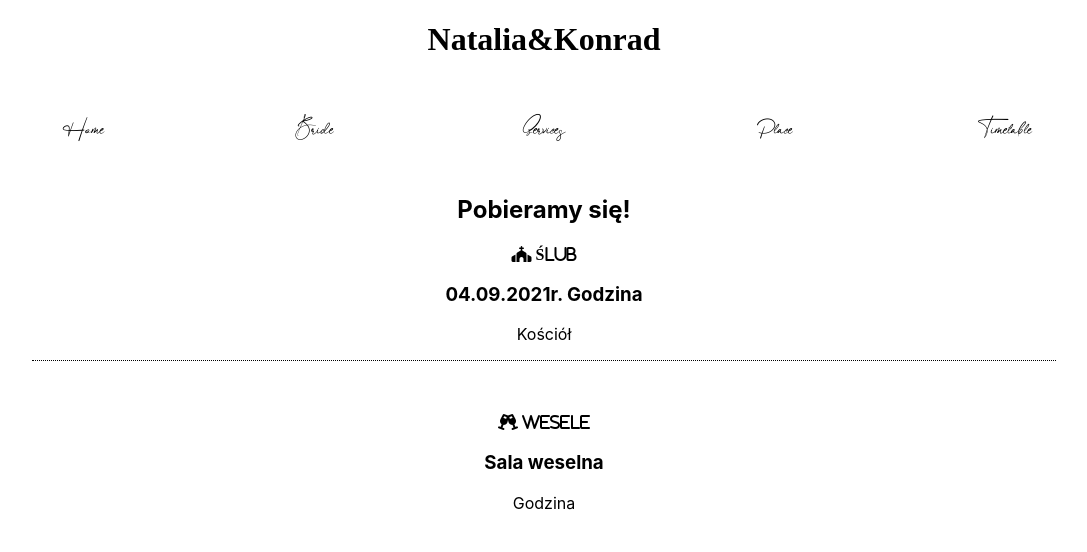
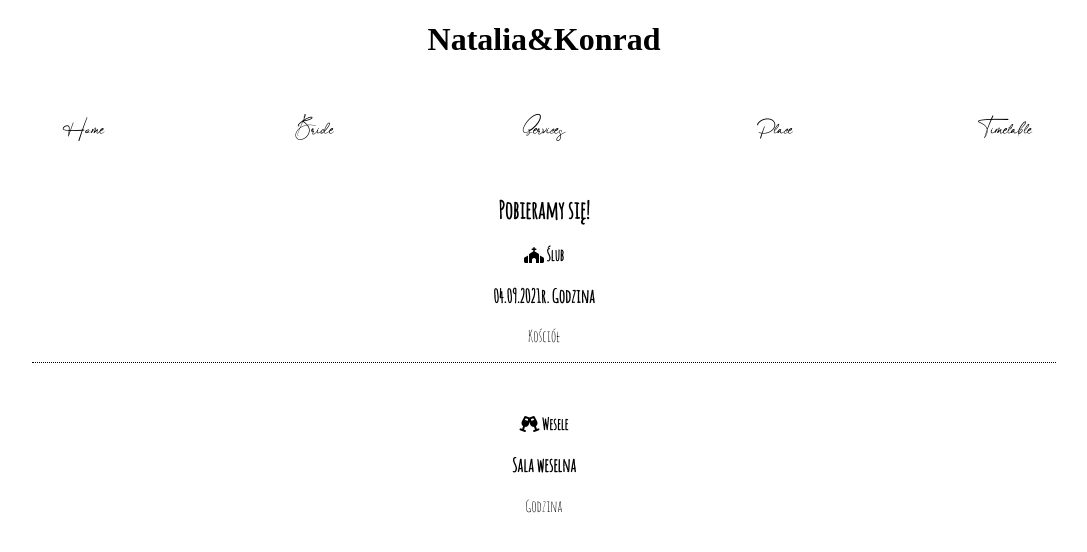
Before and after one commit to FAIRit/fe-weddingApp, a React (Create React App) app: page / in a window 1280 px wide. Shown: the top 552 px of the page, without its empty margins (96-1183 px from the left). Built offline with nearby package versions, Linux system fonts and the light colour scheme; a web font is replaced by a local one.

Commit message:
new font for content in home and some additional styles in home module css

```diff
--- a/src/App.css
+++ b/src/App.css
@@ -10,6 +10,7 @@
   font-family: 'Sallina';
   src: url(./fonts/Sallina.ttf)
 }
+
 
 h1{
   font-family: 'Marquette';
--- a/src/screens/Home.js
+++ b/src/screens/Home.js
@@ -6,12 +6,12 @@ function Home() {
         <div className={styles.home}>
             <h2>Pobieramy się!</h2>
             <div className={styles.church}>
-                <div><i class="fas fa-church"> Ślub</i></div>
+                <div className={styles.bold}><i class="fas fa-church"></i>  Ślub</div>
                 <h3>04.09.2021r. Godzina</h3>
                 <p>Kościół</p>
             </div>
             <div className={styles.weddingHall}>
-                <div><i class="fas fa-glass-cheers"> Wesele</i></div>
+                <div className={styles.bold}><i class="fas fa-glass-cheers"></i>  Wesele</div>
                 <h3>Sala weselna</h3>
                 <p>Godzina</p>
             </div>
--- a/src/screens/Home.module.css
+++ b/src/screens/Home.module.css
@@ -1,9 +1,25 @@
+@font-face {
+    font-family: 'Amatic';
+    src: url(../fonts/AmaticSC-Regular.ttf)
+  }
+  @font-face {
+    font-family: 'Detale';
+    src: url(../fonts/Datalegreya-Thin.otf)
+  }
+
+
 .home {
+    font-family: 'Amatic';
     width: 80%;
     margin: 0 auto
 }
 
 .weddingHall {
+
     padding: 5%;
     border-top: 1px dotted black;
 }
+
+.bold{
+    font-weight: bold;
+}
```
Also changed, not shown: src/fonts/AmaticSC-Regular.ttf (added), src/fonts/Datalegreya-Thin.otf (added).
